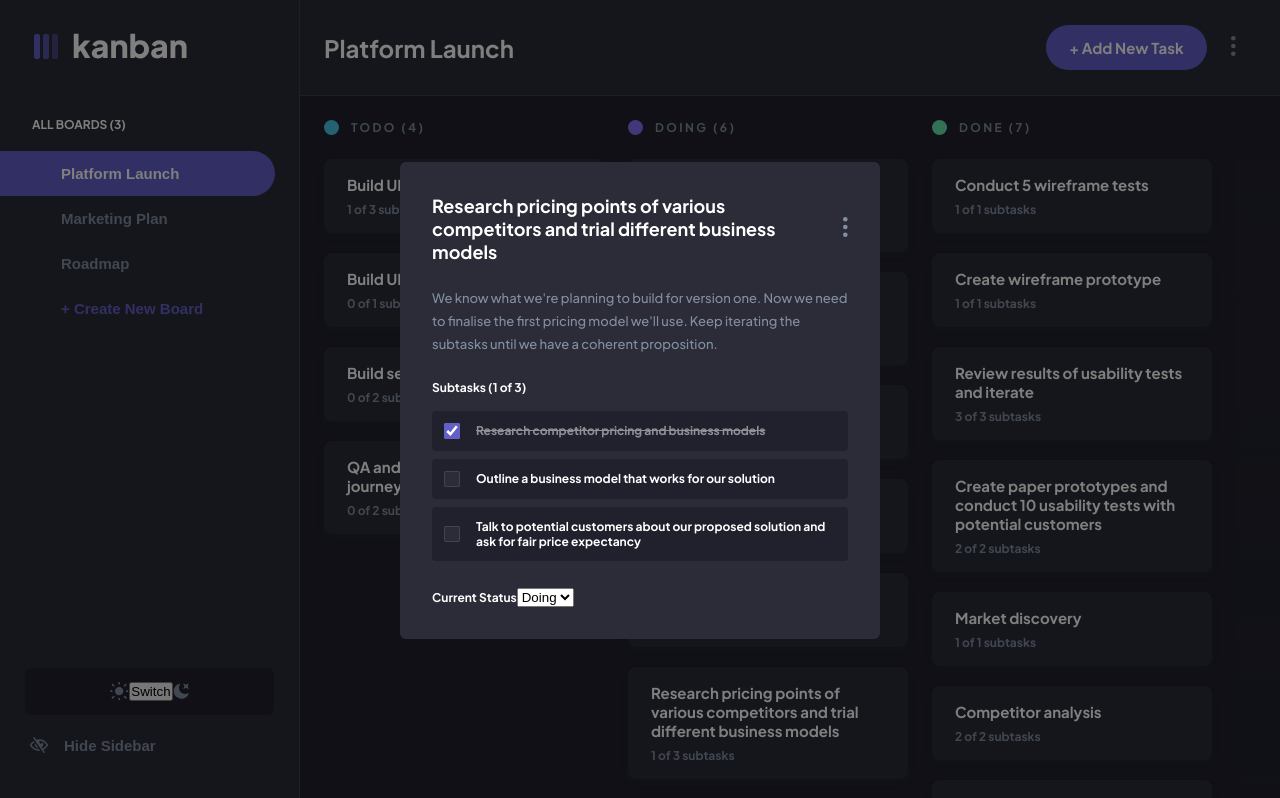
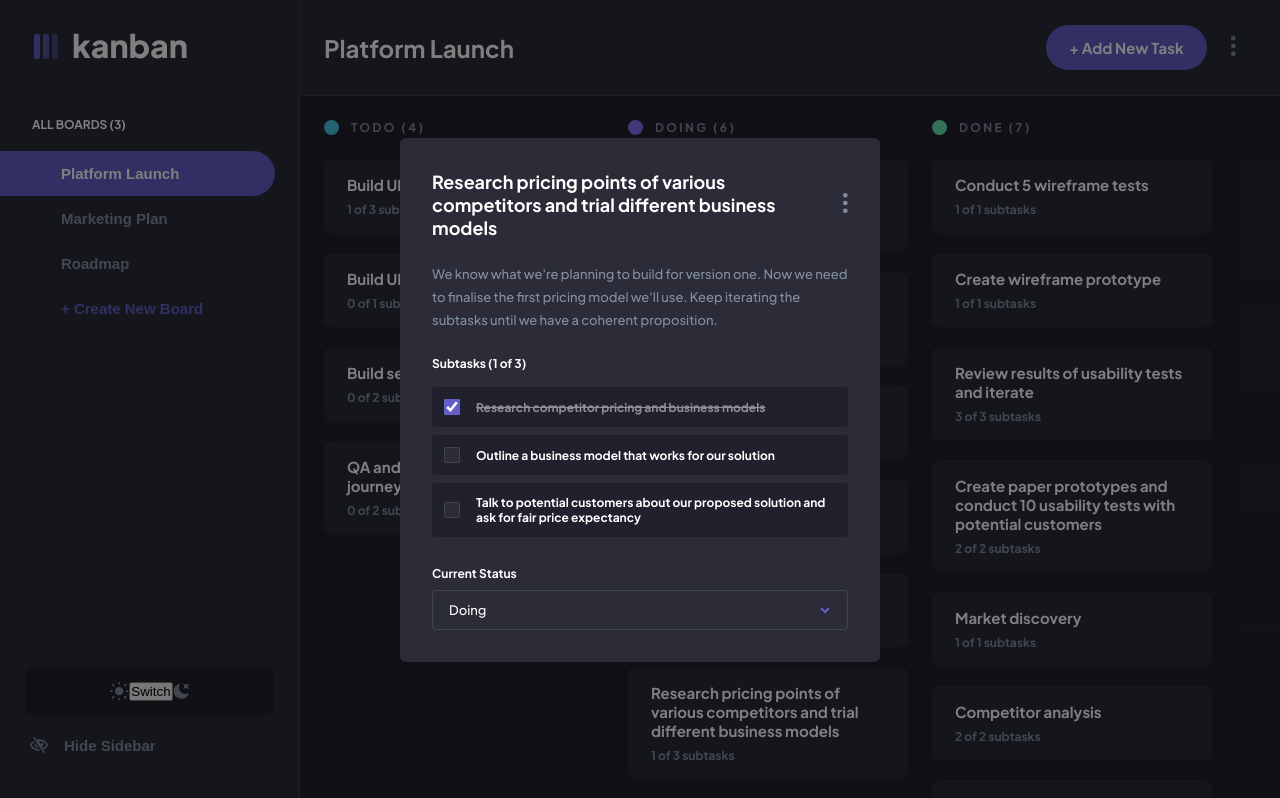
Before and after one commit to LukaKobaidze/kanban, a React (Create React App) app: page / in a window 1280 px wide. Both pictures are taken after a click on the button 768 px from the left and 723 px from the top of the page. Built offline with nearby package versions, Linux system fonts and the light colour scheme; some icons are missing.

Commit message:
Implemented task status change functionality

```diff
--- a/src/components/Button.tsx
+++ b/src/components/Button.tsx
@@ -9,9 +9,7 @@ export default function Button(props: Props) {
 
   return (
     <button
-      className={`${styles.button} ${styles[`button--${variant}`]} ${
-        className || ''
-      }`}
+      className={`${styles.button} ${styles[`button--${variant}`]} ${className}`}
       {...restProps}
     >
       {children}
--- a/src/components/Dropdown.tsx
+++ b/src/components/Dropdown.tsx
@@ -1,15 +1,123 @@
+import React, { useEffect, useRef, useState, useCallback } from 'react';
 import styles from 'styles/Dropdown.module.scss';
+import AlertOutsideClick from './AlertOutsideClick';
 
-interface Props {
-  items: any[];
-  onSelect: (item: any) => void;
+type Props = {
+  items: Omit<React.InputHTMLAttributes<HTMLInputElement>, 'type'>[];
+  onSelect: (value: string) => void;
+  classNameWrapper?: string;
+  className?: string;
   children?: React.ReactNode;
-  classNameWrapper?: string;
-  classNameDropdown?: string;
-}
+} & (
+  | { show?: undefined }
+  | { show: boolean; setShow: React.Dispatch<React.SetStateAction<boolean>> }
+);
 
 export default function Dropdown(props: Props) {
-  const { items, onSelect } = props;
+  const { items, onSelect, show, className, classNameWrapper, children } = props;
+  const [itemFocused, setItemFocused] = useState<number | null>(null);
+  const [showDropdown, setShowDropdown] = useState(false);
+  const childrenRef = useRef<any[]>([]);
 
-  return <div></div>;
+  const updateShowState = useCallback(
+    (val: React.SetStateAction<boolean>) => {
+      if (show !== undefined) {
+        props.setShow(val);
+      } else {
+        setShowDropdown(val);
+      }
+    },
+    // eslint-disable-next-line react-hooks/exhaustive-deps
+    [show]
+  );
+
+  console.log({ showDropdown, show });
+
+  useEffect(() => {
+    const element: HTMLElement = childrenRef.current[0];
+
+    const handleClick = () => {
+      updateShowState((state) => !state);
+    };
+
+    element.addEventListener('click', handleClick);
+
+    return () => {
+      element.removeEventListener('click', handleClick);
+    };
+  }, [updateShowState]);
+
+  useEffect(() => {
+    const handleKeyDown = (e: KeyboardEvent) => {
+      if (e.key === 'Escape') {
+        updateShowState(false);
+      }
+
+      if (e.key === 'ArrowDown') {
+        setItemFocused((state) => {
+          if (state === null || state === items.length - 1) {
+            return 0;
+          }
+          return state + 1;
+        });
+      }
+
+      if (e.key === 'ArrowUp') {
+        setItemFocused((state) => {
+          if (state === null || state === 0) {
+            return items.length - 1;
+          }
+          return state - 1;
+        });
+      }
+    };
+
+    if (show || showDropdown) {
+      document.addEventListener('keydown', handleKeyDown);
+    } else {
+      const element: HTMLElement = childrenRef.current[0];
+      element.focus();
+      setItemFocused(null);
+      document.removeEventListener('keydown', handleKeyDown);
+    }
+
+    return () => {
+      document.removeEventListener('keydown', handleKeyDown);
+    };
+  }, [items.length, show, showDropdown, updateShowState]);
+
+  return (
+    <AlertOutsideClick
+      className={`${styles.container} ${classNameWrapper}`}
+      onOutsideClick={() => updateShowState(false)}
+      shouldHandle={show || showDropdown}
+    >
+      {React.Children.map(children, (child: any, index) =>
+        React.cloneElement(child, {
+          ref: (ref: any) => (childrenRef.current[index] = ref),
+        })
+      )}
+
+      {(show || showDropdown) && (
+        <div className={`${styles.dropdown} ${className}`}>
+          {items.map(({ className, onClick, value, ...restProps }, i) => (
+            <input
+              ref={itemFocused === i ? (node) => node?.focus() : undefined}
+              key={String(value)}
+              type="button"
+              className={`${styles.button} ${className}`}
+              onClick={(e) => {
+                onSelect(String(value));
+                updateShowState(false);
+                onClick && onClick(e);
+              }}
+              onFocus={() => setItemFocused(i)}
+              value={value}
+              {...restProps}
+            />
+          ))}
+        </div>
+      )}
+    </AlertOutsideClick>
+  );
 }
--- a/src/components/Heading.tsx
+++ b/src/components/Heading.tsx
@@ -12,9 +12,7 @@ export default function Heading(props: Props) {
 
   return (
     <DynamicComponent
-      className={`${styles.heading} ${styles[`heading--${variant}`]} ${
-        className || ''
-      }`}
+      className={`${styles.heading} ${styles[`heading--${variant}`]} ${className}`}
       {...restProps}
     >
       {children}
--- a/src/components/Input.tsx
+++ b/src/components/Input.tsx
@@ -7,9 +7,9 @@ export default function Input(props: Props) {
 
   const inputJSX = (
     <input
-      className={`${type === 'checkbox' ? styles.checkbox : styles.input} ${
-        className || ''
-      }`}
+      className={`${
+        type === 'checkbox' ? styles.checkbox : styles.input
+      } ${className}`}
       type={type}
       {...restProps}
     />
--- a/src/components/Modal.tsx
+++ b/src/components/Modal.tsx
@@ -29,7 +29,7 @@ export default function Modal(props: Props) {
       <div className={styles['wrapper-backdrop']}>
         <AlertOutsideClick
           onOutsideClick={onCloseModal}
-          className={`${styles.modal} ${className || ''}`}
+          className={`${styles.modal} ${className}`}
           {...restProps}
         >
           {children}
--- a/src/components/Text.tsx
+++ b/src/components/Text.tsx
@@ -12,7 +12,7 @@ export default function Text(props: Props) {
 
   return (
     <DynamicComponent
-      className={`${styles.text} ${styles[`text--${variant}`]} ${className || ''}`}
+      className={`${styles.text} ${styles[`text--${variant}`]} ${className}`}
       {...restProps}
     >
       {children}
--- a/src/components/ViewTask.tsx
+++ b/src/components/ViewTask.tsx
@@ -1,10 +1,12 @@
+import { useState } from 'react';
 import styles from 'styles/ViewTask.module.scss';
 import Modal from './Modal';
 import { TaskType } from 'types';
 import Heading from './Heading';
 import Text from './Text';
 import Input from './Input';
-import { IconVerticalEllipsis } from 'assets';
+import { IconChevronDown, IconVerticalEllipsis } from 'assets';
+import Dropdown from './Dropdown';
 
 interface Props extends TaskType {
   status: string;
@@ -26,11 +28,15 @@ export default function ViewTask(props: Props) {
     onChangeTaskStatus,
   } = props;
 
+  const [statusSelection, setStatusSelection] = useState(false);
+
   const handleCheckboxChange = (e: React.ChangeEvent<HTMLInputElement>) => {
     onChangeSubtaskCompleted(Number(e.currentTarget.value), e.currentTarget.checked);
   };
 
-  console.log(subtasks);
+  const handleEllipsisAction = (value: string) => {
+    console.log(value);
+  };
 
   return (
     <Modal onCloseModal={onCloseModal} className={styles.container}>
@@ -38,9 +44,18 @@ export default function ViewTask(props: Props) {
         <Heading level="2" variant="L" className={styles.title}>
           {title}
         </Heading>
-        <button className={styles['btn-ellipsis']}>
-          <IconVerticalEllipsis />
-        </button>
+        <Dropdown
+          items={[
+            { value: 'Edit Task' },
+            { value: 'Delete Task', className: styles['dropdown-deletetask'] },
+          ]}
+          onSelect={handleEllipsisAction}
+          className={styles['btn-ellipsis__dropdown']}
+        >
+          <button className={styles['btn-ellipsis']}>
+            <IconVerticalEllipsis />
+          </button>
+        </Dropdown>
       </div>
       <Text tag="p" variant="L" className={styles.description}>
         {description}
@@ -77,14 +92,20 @@ export default function ViewTask(props: Props) {
       <Text tag="span" variant="M">
         Current Status
       </Text>
-      <select
-        defaultValue={status}
-        onChange={(e) => onChangeTaskStatus(e.target.value)}
+      <Dropdown
+        className={styles['selection__dropdown']}
+        items={allStatuses.map((status) => ({ value: status }))}
+        onSelect={(val) => val !== status && onChangeTaskStatus(val)}
+        show={statusSelection}
+        setShow={setStatusSelection}
       >
-        {allStatuses.map((s) => (
-          <option key={s}>{s}</option>
-        ))}
-      </select>
+        <button
+          className={`${styles.selection} ${statusSelection ? styles.active : ''}`}
+        >
+          <span>{status}</span>
+          <IconChevronDown />
+        </button>
+      </Dropdown>
     </Modal>
   );
 }
--- a/src/styles/Dropdown.module.scss
+++ b/src/styles/Dropdown.module.scss
@@ -1,3 +1,34 @@
+.container {
+  position: relative;
+}
+
 .dropdown {
+  position: absolute;
+  bottom: -4px;
+  left: 50%;
+  transform: translate(-50%, 100%);
+  border-radius: 8px;
+  box-shadow: 0px 10px 20px rgba(54, 78, 126, 0.25);
+  background-color: var(--clr-4);
+  padding: 8px 0;
+}
 
+.button {
+  font-family: inherit;
+  background: none;
+  border: none;
+  color: var(--clr-7);
+  cursor: pointer;
+  height: 31px;
+  width: 100%;
+  text-align: start;
+  padding-left: 16px;
+  padding-right: 16px;
+  font-size: 13px;
+  font-weight: 500;
+  line-height: 23px;
+
+  &:hover {
+    background-color: var(--clr-5);
+  }
 }
--- a/src/styles/Header.module.scss
+++ b/src/styles/Header.module.scss
@@ -5,6 +5,7 @@
   border-bottom: 1px solid var(--clr-6);
   width: 100%;
   height: 96px;
+  z-index: 2;
 }
 
 .logo-wrapper {
@@ -41,4 +42,15 @@
   padding: 12px;
   margin-left: 12px;
   cursor: pointer;
+
+  &__dropdown {
+    width: 192px;
+    right: 0;
+    left: initial !important;
+    bottom: -18px !important;
+    transform: translateY(100%) !important;
+  }
 }
+.dropdown-deleteboard {
+  color: var(--clr-11) !important;
+}
--- a/src/styles/ViewTask.module.scss
+++ b/src/styles/ViewTask.module.scss
@@ -15,6 +15,15 @@
   border: none;
   background: none;
   cursor: pointer;
+
+  &__dropdown {
+    left: calc(50% + 6px);
+    width: 192px;
+  }
+}
+
+.dropdown-deletetask {
+  color: var(--clr-11) !important;
 }
 
 .description {
@@ -64,3 +73,30 @@
     }
   }
 }
+
+.selection {
+  margin-top: 8px;
+  height: 40px;
+  width: 100%;
+  display: flex;
+  align-items: center;
+  justify-content: space-between;
+  font-family: inherit;
+  background: none;
+  border: 1px solid rgba(130, 143, 163, 0.25);
+  cursor: pointer;
+  font-size: 13px;
+  font-weight: 500;
+  color: #ffffff;
+  padding-left: 16px;
+  padding-right: 16.75px;
+  border-radius: 4px;
+
+  &.active {
+    border-color: var(--clr-1);
+  }
+
+  &__dropdown {
+    width: 100%;
+  }
+}
```
Also changed, not shown: src/components/Header.tsx (+13 -3 lines).
